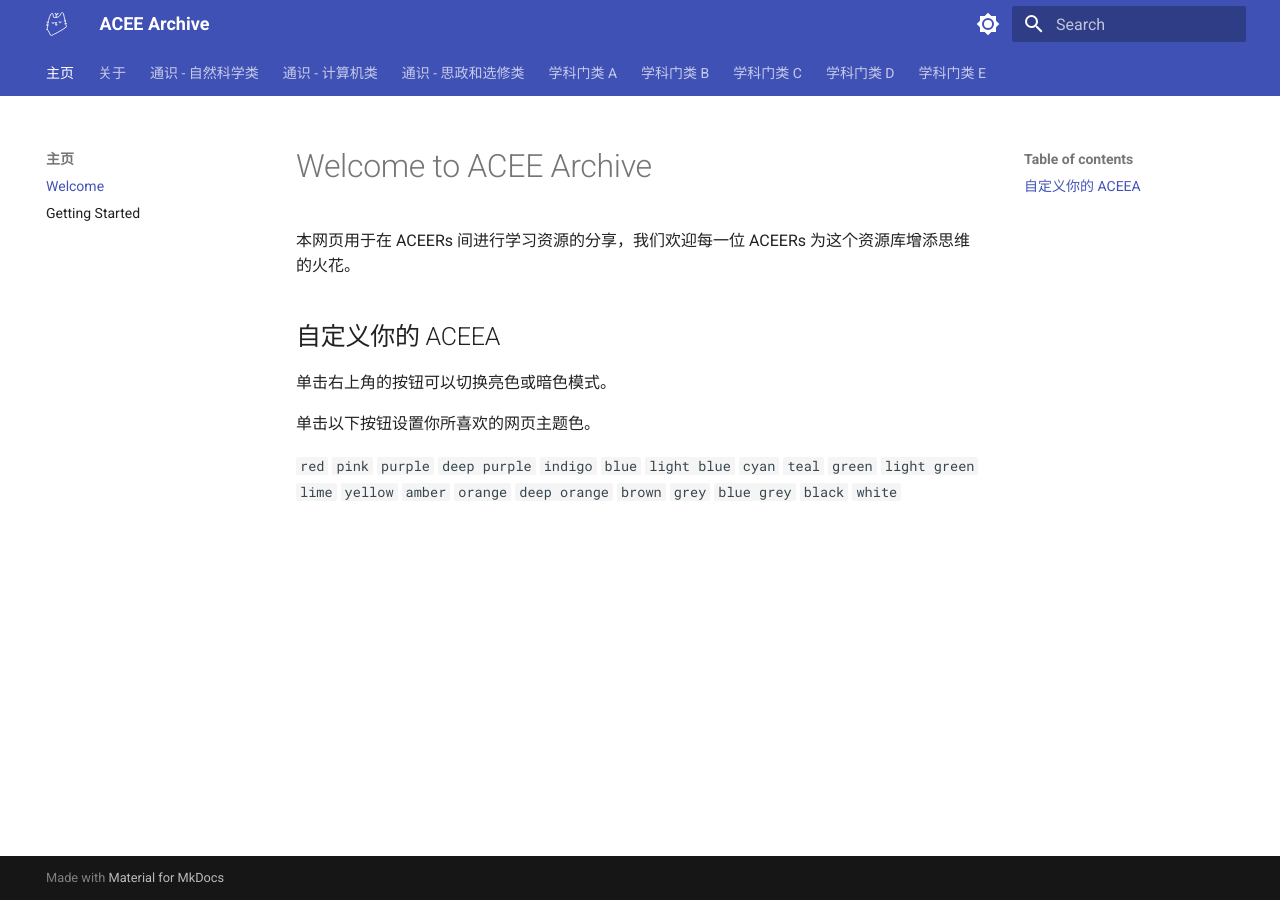
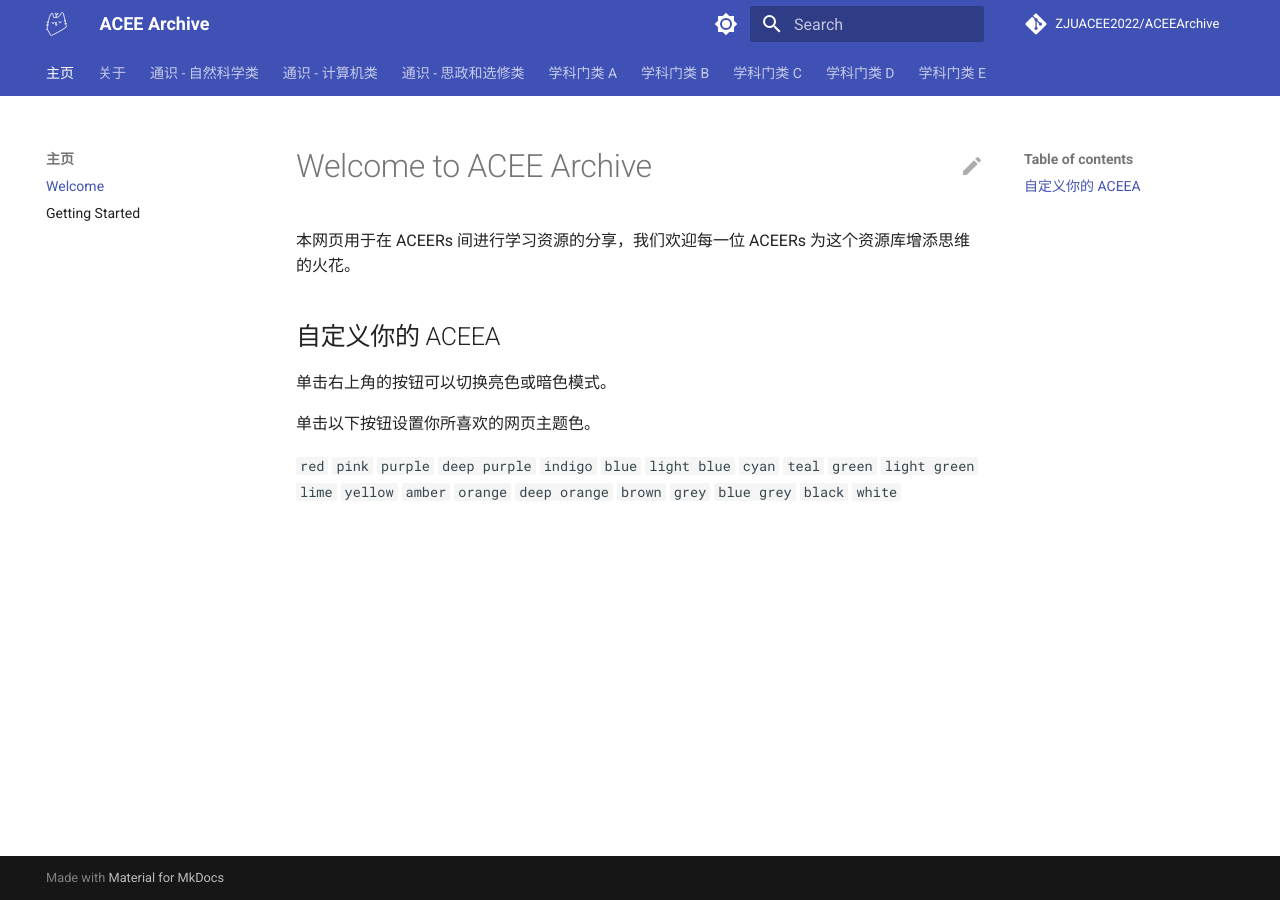
Before and after one commit to ZJUACEE2022/ACEEArchive, an MkDocs documentation site: the page built from docs/index.md, in a window 1280 px wide. Built offline with MkDocs 1.6.1 and Material for MkDocs 9.7.7, drawn with Linux system fonts in a browser that asks for light colours; comment, search, counter and statistics services are not loaded.

Commit message:
Adding a git repo #1

```diff
--- a/mkdocs.yml
+++ b/mkdocs.yml
@@ -42,3 +42,7 @@ theme:
 
 extra_css:
   - stylesheets/extra.css
+
+repo_url: https://github.com/ZJUACEE2022/ACEEArchive
+repo_name: ZJUACEE2022/ACEEArchive
+edit_uri: edit/main/docs/
```
